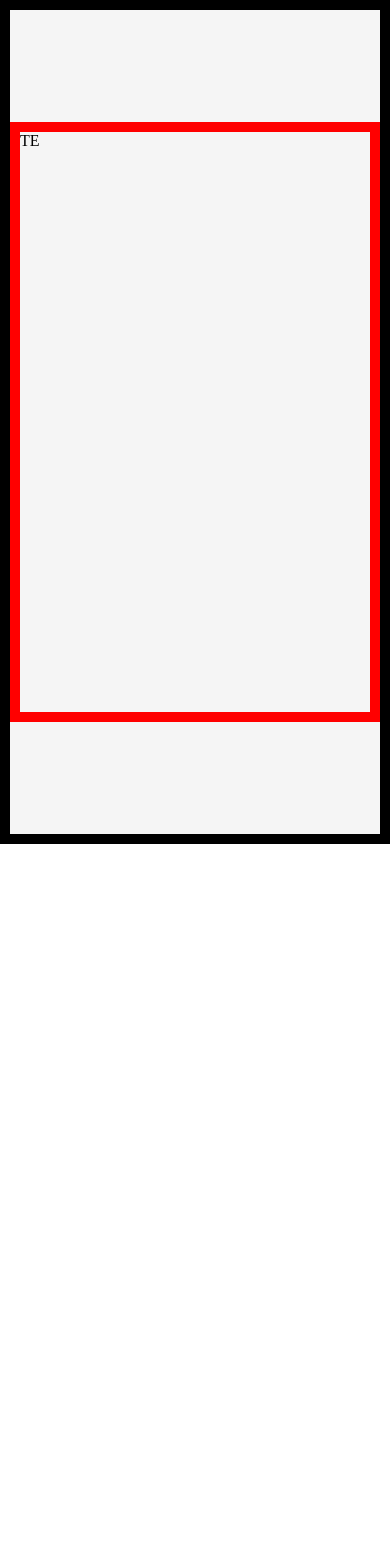
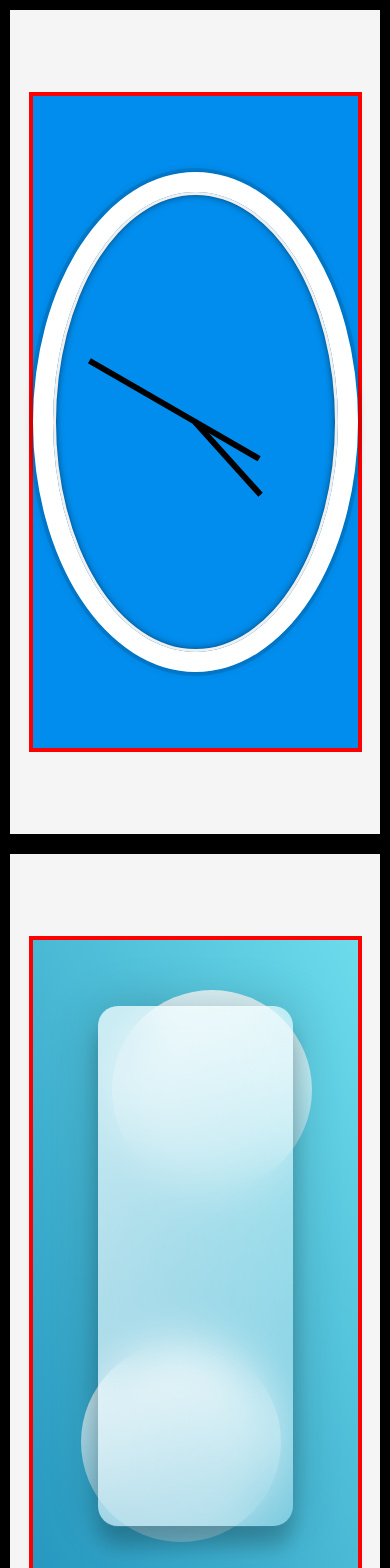
Before and after one commit to TymoteuszStr/animation-prezentation, a Vue app: page / in a window 390 px wide. Shown: the top 1568 px of the page. Before the commit the page ends 844 px from the top, so only its background shows below. Built offline with nearby package versions, Linux system fonts and the light colour scheme.

Commit message:
add 2 Tymek's slajds

```diff
--- a/src/App.vue
+++ b/src/App.vue
@@ -2,11 +2,9 @@
   <router-view></router-view>
 </template>
 <script>
-
 export default {
   name: "App",
-  components: {
- },
+  components: {},
 };
 </script>
 <style lang="scss">
@@ -14,21 +12,17 @@ export default {
 *::before,
 *::after {
   box-sizing: border-box;
-		-webkit-font-smoothing: antialiased;
-		-moz-osx-font-smoothing: grayscale;
   margin: 0;
   padding: 0;
 }
 
-	body {
-		overscroll-behavior: contain;
-	}
-
 #app {
   scroll-behavior: smooth;
-		background-color:whitesmoke;
+  background-color: whitesmoke;
   min-height: 100vh;
   max-width: 100%;
+  -webkit-font-smoothing: antialiased;
+  -moz-osx-font-smoothing: grayscale;
+  perspective: 1000px;
 }
-
 </style>
--- a/src/components/Slajd.vue
+++ /dev/null
@@ -1,31 +0,0 @@
-<template>
-  <div class="wrapper">
-    <div class="slajd-container">TE</div>
-  </div>
-</template>
-
-<script>
-
-
-export default {
-  name: "Home",
-  components: {
- },
-};
-</script>
-
-<style lang="scss">
-.wrapper{
-    width: 100vw;
-    height: 100vh;
-    border: 10px solid black;
-    display: flex;
-    align-items: center;
-    justify-content: center;
-}
-.slajd-container{
-    border: 10px solid red;
-    width:1000px;
-    height: 600px;
-}
-</style>
--- /dev/null
+++ b/src/components/Slajdy/Background3D/Bg3DSlajd1.vue
@@ -0,0 +1,87 @@
+<template>
+  <SlajdWrapper>
+    <div class="bg3Wrapper" id="container">
+      <div class="glass" id="glass"></div>
+      <Circle :size="300" style="bottom: 50px; left: 15%" />
+      <Circle :size="340" style="top: 50px; right: 14%" />
+    </div>
+  </SlajdWrapper>
+</template>
+
+<script>
+import { onMounted, ref } from "vue";
+import SlajdWrapper from "../SlajdWrapper.vue";
+import Circle from "@/components/Slajdy/Background3D/Circle.vue";
+
+export default {
+  name: "Bg3D",
+  components: {
+    SlajdWrapper,
+    Circle,
+  },
+  setup() {
+    onMounted(() => {
+      const glassCard = document.querySelector("#glass");
+      const container = document.querySelector("#container");
+      console.log(container.width);
+      glassCard.addEventListener("mousemove", (e) => {
+        let xAxis = (container.clientHeight - e.pageX + 200) / 70;
+        let yAxis = (container.clientWidth - e.pageY) / 70;
+        glassCard.style.transform = `rotateY(${xAxis}deg) rotateX(${-yAxis}deg)`;
+      });
+
+      glassCard.addEventListener("mouseenter", (e) => {
+        glassCard.style.transition = "none";
+      });
+      glassCard.addEventListener("mouseleave", (e) => {
+        console.log("mouseleave");
+        glassCard.style.transition = "all 1s ease";
+        glassCard.style.transform = `rotateY(0deg) rotateX(0deg)`;
+      });
+    });
+    return {};
+  },
+};
+</script>
+<style lang="scss" scoped="true">
+.bg3Wrapper {
+  position: absolute;
+  height: 100%;
+  width: 100%;
+  display: flex;
+  align-items: center;
+  justify-content: center;
+  background: linear-gradient(to right top, #2596be, #6cdbeb);
+
+  .glass {
+    transform-style: preserve-3d;
+    display: flex;
+    min-height: 80%;
+    width: 60%;
+    background: linear-gradient(
+      to right bottom,
+      rgba(255, 255, 255, 0.7),
+      rgba(255, 255, 255, 0.3)
+    );
+    margin-left: auto;
+    margin-right: auto;
+    border-radius: 20px;
+    z-index: 10;
+    backdrop-filter: blur(24px);
+    max-height: 80vh;
+    box-shadow: 0px 20px 20px rgba(0, 0, 0, 0.2), 0px 0px 50px rgba(0, 0, 0, 0.2);
+  }
+}
+
+@media (max-width: 959px) {
+  .glass {
+    width: 80%;
+    max-height: initial;
+    min-height: 70vh;
+    .dashboard {
+      width: 100%;
+      max-height: initial;
+    }
+  }
+}
+</style>
--- /dev/null
+++ b/src/components/Slajdy/Background3D/Circle.vue
@@ -0,0 +1,33 @@
+<template>
+  <div class="circle" :style="`width:${size}px; height:${size}px`"></div>
+</template>
+
+<script>
+export default {
+  name: "Circle",
+  props: {
+    size: {
+      type: Number,
+      required: true,
+    },
+  },
+};
+</script>
+
+<style lang="scss" scoped>
+.circle {
+  background-color: white;
+  background: linear-gradient(rgba(255, 255, 255, 0.8), rgba(255, 255, 255, 0.3));
+  position: absolute;
+  border-radius: 50%;
+  z-index: 2;
+  overflow: hidden;
+}
+
+@media (max-width: 959px) {
+  .circle {
+    max-width: 200px;
+    max-height: 200px;
+  }
+}
+</style>
--- /dev/null
+++ b/src/components/Slajdy/SlajdWrapper.vue
@@ -0,0 +1,32 @@
+<template>
+  <div class="wrapper">
+    <div class="slajd-container">
+      <slot />
+    </div>
+  </div>
+</template>
+
+<script>
+export default {
+  name: "Home",
+  components: {},
+};
+</script>
+
+<style lang="scss">
+.wrapper {
+  width: 100vw;
+  height: 100vh;
+  border: 10px solid black;
+  display: flex;
+  align-items: center;
+  justify-content: center;
+}
+
+.slajd-container {
+  border: 4px solid red;
+  width: 90%;
+  height: 80%;
+  position: relative;
+}
+</style>
--- /dev/null
+++ b/src/components/Slajdy/Zegar/ZegarSlajd1.vue
@@ -0,0 +1,108 @@
+<template>
+  <SlajdWrapper>
+    <div class="zegarSlajd">
+      <div class="clock">
+        <div class="clock-face">
+          <div class="hand hour-hand"></div>
+          <div class="hand min-hand"></div>
+          <div class="hand second-hand"></div>
+        </div>
+      </div>
+    </div>
+  </SlajdWrapper>
+</template>
+
+<script>
+import { onMounted } from "vue";
+import SlajdWrapper from "../SlajdWrapper.vue";
+export default {
+  name: "Home",
+  components: {
+    SlajdWrapper,
+  },
+  setup() {
+    onMounted(() => {
+      const secondHand = document.querySelector(".second-hand");
+      const minHand = document.querySelector(".min-hand");
+      const hourHand = document.querySelector(".hour-hand");
+      function setDate() {
+        const now = new Date();
+        const seconds = now.getSeconds();
+        removeAnimaition(seconds);
+        const secDeg = (seconds / 60) * 360 + 90;
+        secondHand.style.transform = `rotate(${secDeg}deg)`;
+
+        const mins = now.getMinutes();
+        const minDeg = (mins / 60) * 360 + 90;
+        minHand.style.transform = `rotate(${minDeg}deg)`;
+
+        const hour = now.getHours();
+        const hourDeg = (hour / 12) * 360 + 90;
+        hourHand.style.transform = `rotate(${hourDeg}deg)`;
+      }
+      setInterval(setDate, 1000);
+      function removeAnimaition(sec) {
+        if (sec) return;
+        secondHand.style.transition = "none";
+        setTimeout(() => {
+          secondHand.style.transition = `all 0.05s`;
+        }, 1000);
+      }
+    });
+    return {};
+  },
+};
+</script>
+
+<style lang="scss">
+.zegarSlajd {
+  position: absolute;
+  background: #018ded;
+  text-align: center;
+  font-size: 10px;
+
+  height: 100%;
+  width: 100%;
+  display: flex;
+  align-items: center;
+  justify-content: center;
+
+  .clock {
+    width: 500px;
+    height: 500px;
+    border: 20px solid white;
+    border-radius: 50%;
+    position: relative;
+    padding: 20px;
+    box-shadow: 0 0 0px 4px rgba(0, 0, 0, 0.1), inset 0 0 0 3px #efefef,
+      inset 0 0 10px black, 0 0 10px rgba(0, 0, 0, 0.2);
+  }
+
+  .clock-face {
+    position: relative;
+    width: 100%;
+    height: 100%;
+    transform: translateY(-3px);
+  }
+
+  .hand {
+    width: 50%;
+    height: 6px;
+    background-color: black;
+    position: absolute;
+    top: 50%;
+    transform-origin: 100%;
+    transform: rotate(90deg);
+    transition: all 0.1s;
+    transition-timing-function: cubic-bezier(0.1, 2.7, 0.6, 1);
+  }
+  .hour-hand {
+    width: 30%;
+    left: 20%;
+  }
+  .min-hand {
+    width: 40%;
+    left: 10%;
+  }
+}
+</style>
--- a/src/views/Home.vue
+++ b/src/views/Home.vue
@@ -1,14 +1,17 @@
 <template>
-<Slajd/>
+  <ZegarSlajd1 />
+  <Bg3DSlajd1 />
 </template>
 
 <script>
-import Slajd from '@/components/Slajd.vue'
+import ZegarSlajd1 from "@/components/Slajdy/Zegar/ZegarSlajd1.vue";
+import Bg3DSlajd1 from "@/components/Slajdy/Background3D/Bg3DSlajd1.vue";
 
 export default {
   name: "Home",
   components: {
-    Slajd
- },
+    ZegarSlajd1,
+    Bg3DSlajd1,
+  },
 };
 </script>
```
Lines whose indentation alone changed are shown as unchanged.
